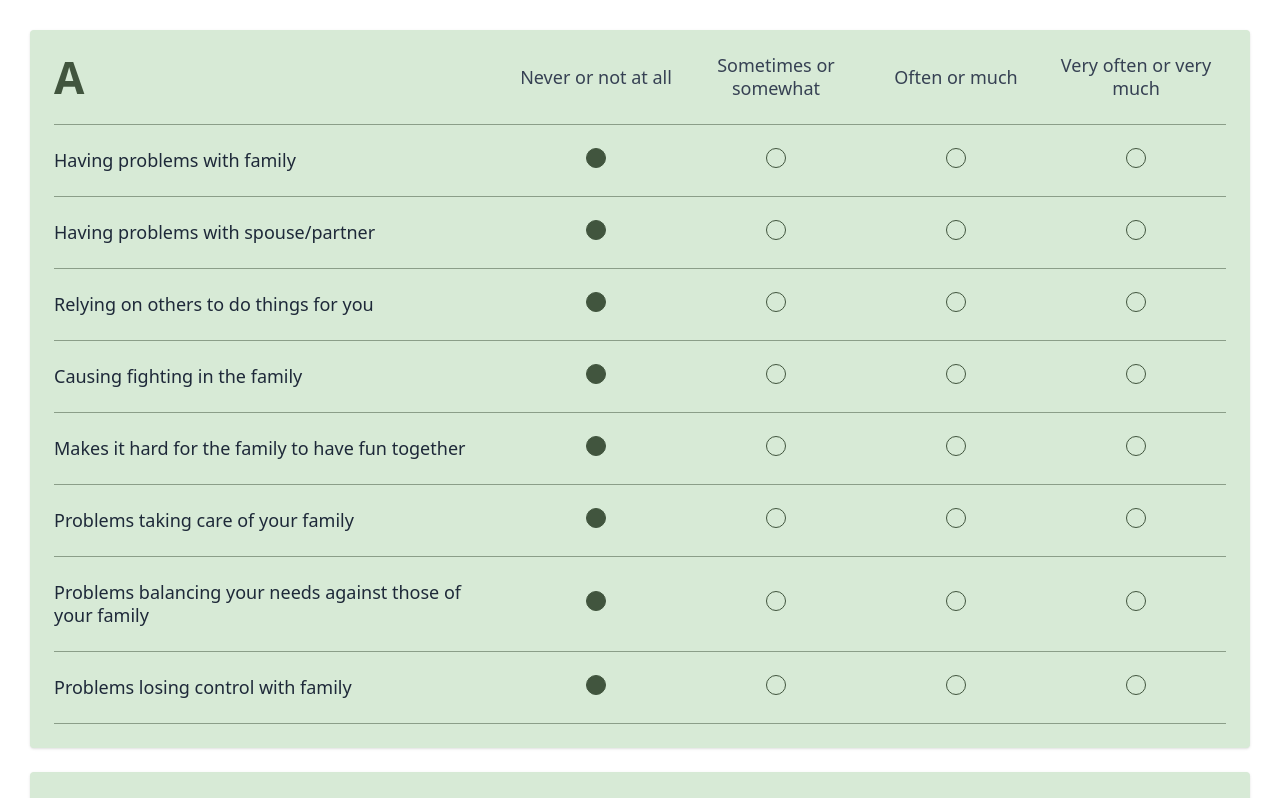
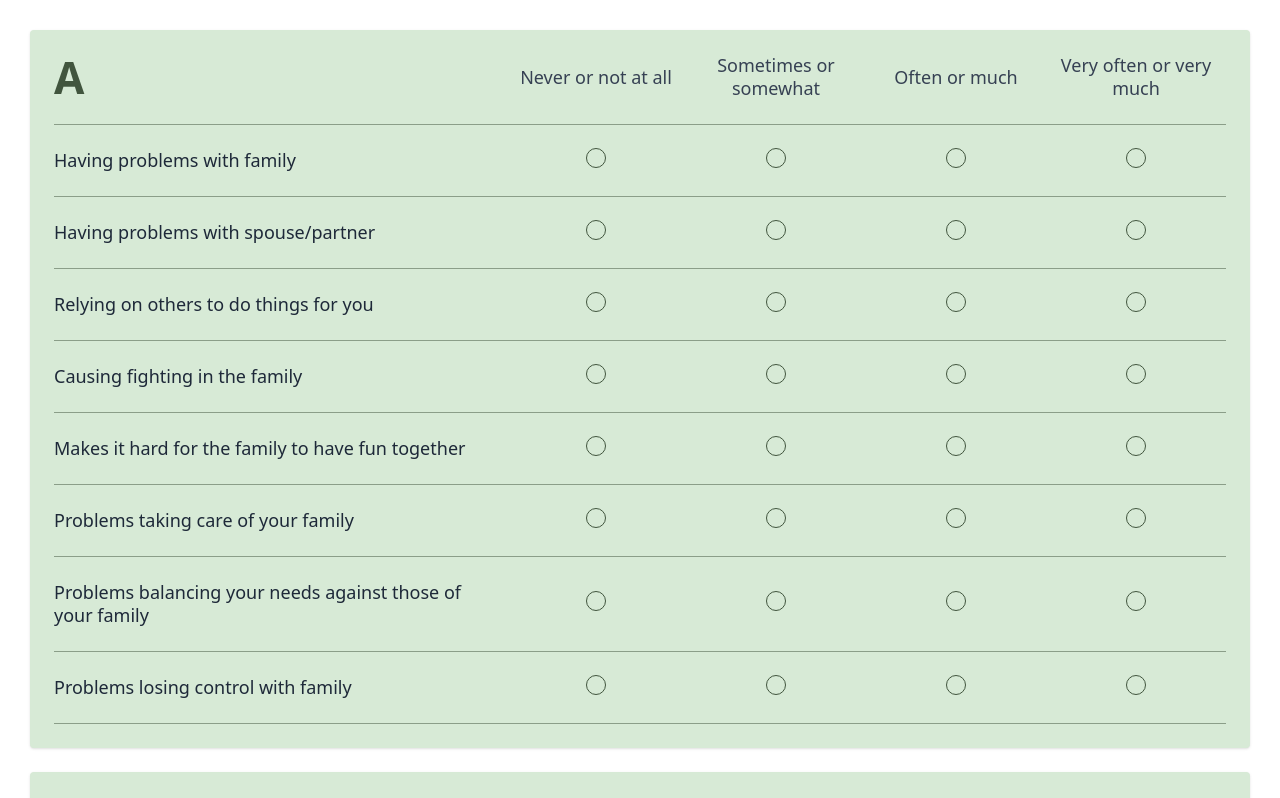
Before and after one commit to rafaelspiljak/benefida, a React (Vite) app: page / in a window 1280 px wide. Shown: the top 798 px of the page. Built offline with nearby package versions, Linux system fonts and the light colour scheme.

Commit message:
feat: with privacy policy

```diff
--- a/src/FamilyImpactSection.jsx
+++ b/src/FamilyImpactSection.jsx
@@ -160,151 +160,200 @@ const sections = [
 
 const storeImagesPaths = {
   Bljesak: [
-    "/Bljesak/Bljesak-1-RGB.png",
-    "/Bljesak/Bljesak-2-RGB.png",
-    "/Bljesak/Bljesak-3-RGB.png",
-    "/Bljesak/Bljesak-4-RGB.png",
-    "/Bljesak/Bljesak-5-RGB.png",
-    "/Bljesak/Bljesak-6-RGB.png",
+    // "/Bljesak/Bljesak-1-RGB.png",
+    "https://cdn.prod.website-files.com/686ba13e73f8f7c44bdaf84e/686be814b79ddf87c2a5b847_Bljesak-1-RGB.png",
+    // "/Bljesak/Bljesak-2-RGB.png",
+    "https://cdn.prod.website-files.com/686ba13e73f8f7c44bdaf84e/686be81307af92835590aad3_Bljesak-2-RGB.png",
+    // "/Bljesak/Bljesak-3-RGB.png",
+    "https://cdn.prod.website-files.com/686ba13e73f8f7c44bdaf84e/686be813388adaa63bb3d1a9_Bljesak-3-RGB.png",
+    // "/Bljesak/Bljesak-4-RGB.png",
+    "https://cdn.prod.website-files.com/686ba13e73f8f7c44bdaf84e/686be8139bf8de045c1b744d_Bljesak-4-RGB.png",
+    // "/Bljesak/Bljesak-5-RGB.png",
+    "https://cdn.prod.website-files.com/686ba13e73f8f7c44bdaf84e/686be814b79ddf87c2a5b819_Bljesak-5-RGB.png",
+    // "/Bljesak/Bljesak-6-RGB.png",
+    "https://cdn.prod.website-files.com/686ba13e73f8f7c44bdaf84e/686be813ede9de9362ba5782_Bljesak-6-RGB.png",
   ],
   Kapljica: [
-    "/Kapljica/Kapljica-1-RGB.png",
-    "/Kapljica/Kapljica-2-RGB.png",
-    "/Kapljica/Kapljica-3-RGB.png",
-    "/Kapljica/Kapljica-4-RGB.png",
-    "/Kapljica/Kapljica-5-RGB.png",
-    "/Kapljica/Kapljica-6-RGB.png",
+    // "/Kapljica/Kapljica-1-RGB.png",
+    "https://cdn.prod.website-files.com/686ba13e73f8f7c44bdaf84e/686be8d0377cb8e2bd6a63a7_Kapljica-1-RGB.png",
+    // "/Kapljica/Kapljica-2-RGB.png",
+    "https://cdn.prod.website-files.com/686ba13e73f8f7c44bdaf84e/686be8d0407a0caaf974e20b_Kapljica-2-RGB.png",
+    // "/Kapljica/Kapljica-3-RGB.png",
+    "https://cdn.prod.website-files.com/686ba13e73f8f7c44bdaf84e/686be8d0201e3909aeb9dd2f_Kapljica-3-RGB.png",
+    // "/Kapljica/Kapljica-4-RGB.png",
+    "https://cdn.prod.website-files.com/686ba13e73f8f7c44bdaf84e/686be8d0377cb8e2bd6a63aa_Kapljica-4-RGB.png",
+    // "/Kapljica/Kapljica-5-RGB.png",
+    "https://cdn.prod.website-files.com/686ba13e73f8f7c44bdaf84e/686be8d09db0f2715843e5b9_Kapljica-5-RGB.png",
+    // "/Kapljica/Kapljica-6-RGB.png",
+    "https://cdn.prod.website-files.com/686ba13e73f8f7c44bdaf84e/686be8d0388adaa63bb474db_Kapljica-6-RGB.png",
   ],
   Obraz: [
-    "/Obraz/Obraz-1-RGB.png",
-    "/Obraz/Obraz-2-RGB.png",
-    "/Obraz/Obraz-3-RGB.png",
-    "/Obraz/Obraz-4-RGB.png",
-    "/Obraz/Obraz-5-RGB.png",
-    "/Obraz/Obraz-6-RGB.png",
+    // "/Obraz/Obraz-1-RGB.png",
+    "https://cdn.prod.website-files.com/686ba13e73f8f7c44bdaf84e/686be93ba841a958a16c720c_Obraz-1-RGB.png",
+    // "/Obraz/Obraz-2-RGB.png",
+    "https://cdn.prod.website-files.com/686ba13e73f8f7c44bdaf84e/686be93b0fb261b3b02fc4f8_Obraz-2-RGB.png",
+    // "/Obraz/Obraz-3-RGB.png",
+    "https://cdn.prod.website-files.com/686ba13e73f8f7c44bdaf84e/686be93bfd3f50248f0926e3_Obraz-3-RGB.png",
+    // "/Obraz/Obraz-4-RGB.png",
+    "https://cdn.prod.website-files.com/686ba13e73f8f7c44bdaf84e/686be93bea4a67ee95fa5fbb_Obraz-4-RGB.png",
+    // "/Obraz/Obraz-5-RGB.png",
+    "https://cdn.prod.website-files.com/686ba13e73f8f7c44bdaf84e/686be93bc7e82c1afb97240d_Obraz-5-RGB.png",
+    // "/Obraz/Obraz-6-RGB.png",
+    "https://cdn.prod.website-files.com/686ba13e73f8f7c44bdaf84e/686be93b407a0caaf975520e_Obraz-6-RGB.png",
   ],
   Oko: [
-    "/Oko/Oko-1-RGB.png",
-    "/Oko/Oko-2-RGB.png",
-    "/Oko/Oko-3-RGB.png",
-    "/Oko/Oko-4-RGB.png",
-    "/Oko/Oko-5-RGB.png",
-    "/Oko/Oko-6-RGB.png",
+    // "/Oko/Oko-1-RGB.png",
+    "https://cdn.prod.website-files.com/686ba13e73f8f7c44bdaf84e/686be9a308d2b9e88b5b2f17_Oko-1-RGB.png",
+    // "/Oko/Oko-2-RGB.png",
+    "https://cdn.prod.website-files.com/686ba13e73f8f7c44bdaf84e/686be9a39f23f7482c4b1d31_Oko-2-RGB.png",
+    // "/Oko/Oko-3-RGB.png",
+    "https://cdn.prod.website-files.com/686ba13e73f8f7c44bdaf84e/686be9a3ec8516e88d669853_Oko-3-RGB.png",
+    // "/Oko/Oko-4-RGB.png",
+    "https://cdn.prod.website-files.com/686ba13e73f8f7c44bdaf84e/686be9a39db0f2715844d650_Oko-4-RGB.png",
+    // "/Oko/Oko-5-RGB.png",
+    "https://cdn.prod.website-files.com/686ba13e73f8f7c44bdaf84e/686be9a31f72d972af0808e1_Oko-5-RGB.png",
+    // "/Oko/Oko-6-RGB.png",
+    "https://cdn.prod.website-files.com/686ba13e73f8f7c44bdaf84e/686be9a321361b79137e1034_Oko-6-RGB.png",
   ],
   Ruka: [
-    "/Ruka/Ruka-1-RGB.png",
-    "/Ruka/Ruka-2-RGB.png",
-    "/Ruka/Ruka-3-RGB.png",
-    "/Ruka/Ruka-4-RGB.png",
-    "/Ruka/Ruka-5-RGB.png",
-    "/Ruka/Ruka-6-RGB.png",
+    // "/Ruka/Ruka-1-RGB.png",
+    "https://cdn.prod.website-files.com/686ba13e73f8f7c44bdaf84e/686be9f89bf8de045c1d75de_Ruka-1-RGB.png",
+    // "/Ruka/Ruka-2-RGB.png",
+    "https://cdn.prod.website-files.com/686ba13e73f8f7c44bdaf84e/686be9f8b6cb53752d148748_Ruka-2-RGB.png",
+    // "/Ruka/Ruka-3-RGB.png",
+    "https://cdn.prod.website-files.com/686ba13e73f8f7c44bdaf84e/686be9f825f938614b65bd9a_Ruka-3-RGB.png",
+    // "/Ruka/Ruka-4-RGB.png",
+    "https://cdn.prod.website-files.com/686ba13e73f8f7c44bdaf84e/686be9f80f56c4a8c6336199_Ruka-4-RGB.png",
+    // "/Ruka/Ruka-5-RGB.png",
+    "https://cdn.prod.website-files.com/686ba13e73f8f7c44bdaf84e/686be9f8f91f06a9fbd697cf_Ruka-5-RGB.png",
+    // "/Ruka/Ruka-6-RGB.png",
+    "https://cdn.prod.website-files.com/686ba13e73f8f7c44bdaf84e/686be9f8b4c412539d43a4e0_Ruka-6-RGB.png",
   ],
   Usta: [
-    "/Usta/Usta-1-RGB.png",
-    "/Usta/Usta-2-RGB.png",
-    "/Usta/Usta-3-RGB.png",
-    "/Usta/Usta-4-RGB.png",
-    "/Usta/Usta-5-RGB.png",
-    "/Usta/Usta-6-RGB.png",
+    // "/Usta/Usta-1-RGB.png",
+    "https://cdn.prod.website-files.com/686ba13e73f8f7c44bdaf84e/686bea47b7d5324a7847f077_Usta-1-RGB.png",
+    // "/Usta/Usta-2-RGB.png",
+    "https://cdn.prod.website-files.com/686ba13e73f8f7c44bdaf84e/686bea470e346edc93520110_Usta-2-RGB.png",
+    // "/Usta/Usta-3-RGB.png",
+    "https://cdn.prod.website-files.com/686ba13e73f8f7c44bdaf84e/686bea47388adaa63bb5f050_Usta-3-RGB.png",
+    // "/Usta/Usta-4-RGB.png",
+    "https://cdn.prod.website-files.com/686ba13e73f8f7c44bdaf84e/686bea47716d4165d64df869_Usta-4-RGB.png",
+    // "/Usta/Usta-5-RGB.png",
+    "https://cdn.prod.website-files.com/686ba13e73f8f7c44bdaf84e/686bea4737b6e104cdbf5c28_Usta-5-RGB.png",
+    // "/Usta/Usta-6-RGB.png",
+    "https://cdn.prod.website-files.com/686ba13e73f8f7c44bdaf84e/686bea47263dce9600d25e59_Usta-6-RGB.png",
   ],
 };
 
 export default function FamilyImpactSection() {
   const [responses, setResponses] = useState({
     A: {
-      0: 0,
-      1: 0,
-      2: 0,
-      3: 0,
-      4: 0,
-      5: 0,
-      6: 0,
-      7: 0,
+      0: undefined,
+      1: undefined,
+      2: undefined,
+      3: undefined,
+      4: undefined,
+      5: undefined,
+      6: undefined,
+      7: undefined,
     },
     B: {
-      0: 2,
-      1: 2,
-      2: 2,
-      3: 2,
-      4: 2,
-      5: 2,
-      6: 2,
-      7: 2,
-      8: 2,
-      9: 2,
-      10: 2,
+      0: undefined,
+      1: undefined,
+      2: undefined,
+      3: undefined,
+      4: undefined,
+      5: undefined,
+      6: undefined,
+      7: undefined,
+      8: undefined,
+      9: undefined,
+      10: undefined,
     },
     C: {
-      0: 1,
-      1: 1,
-      2: 1,
-      3: 1,
-      4: 1,
-      5: 1,
-      6: 1,
-      7: 1,
-      8: 1,
-      9: 1,
+      0: undefined,
+      1: undefined,
+      2: undefined,
+      3: undefined,
+      4: undefined,
+      5: undefined,
+      6: undefined,
+      7: undefined,
+      8: undefined,
+      9: undefined,
     },
     D: {
-      0: 1,
-      1: 1,
-      2: 1,
-      3: 1,
-      4: 1,
-      5: 1,
-      6: 1,
-      7: 1,
-      8: 1,
-      9: 1,
-      10: 1,
-      11: 1,
+      0: undefined,
+      1: undefined,
+      2: undefined,
+      3: undefined,
+      4: undefined,
+      5: undefined,
+      6: undefined,
+      7: undefined,
+      8: undefined,
+      9: undefined,
+      10: undefined,
+      11: undefined,
     },
     E: {
-      0: 3,
-      1: 3,
-      2: 3,
-      3: 3,
-      4: 3,
+      0: undefined,
+      1: undefined,
+      2: undefined,
+      3: undefined,
+      4: undefined,
     },
     F: {
-      0: 2,
-      1: 2,
-      2: 2,
-      3: 2,
-      4: 2,
-      5: 2,
-      6: 2,
-      7: 2,
-      8: 2,
+      0: undefined,
+      1: undefined,
+      2: undefined,
+      3: undefined,
+      4: undefined,
+      5: undefined,
+      6: undefined,
+      7: undefined,
+      8: undefined,
     },
     G: {
-      0: 2,
-      1: 2,
-      2: 2,
-      3: 2,
-      4: 2,
-      5: 2,
-      6: 2,
-      7: 2,
-      8: 2,
-      9: 2,
-      10: 2,
-      11: 2,
-      12: 2,
-      13: 2,
+      0: undefined,
+      1: undefined,
+      2: undefined,
+      3: undefined,
+      4: undefined,
+      5: undefined,
+      6: undefined,
+      7: undefined,
+      8: undefined,
+      9: undefined,
+      10: undefined,
+      11: undefined,
+      12: undefined,
+      13: undefined,
     },
   });
   const canvasRef = useRef(null);
 
   const [submitted, setSubmitted] = useState(false);
   const [agreed, setAgreed] = useState(false);
+  const [buttonDisabled, setButtonDisabled] = useState(true);
 
   const handleChange = useCallback((sectionIdx, qIdx, value) => {
-    setResponses((prev) => ({
-      ...prev,
-      [sectionIdx]: { ...prev[sectionIdx], [qIdx]: value },
-    }));
+    setResponses((prev) => {
+      const newState = {
+        ...prev,
+        [sectionIdx]: { ...prev[sectionIdx], [qIdx]: value },
+      };
+      const shouldBeDisabled = Object.keys(newState).reduce((pr, cu) => {
+        return (
+          pr ||
+          Object.keys(cu).reduce((prev, curr) => {
+            return prev || newState[cu][curr] === undefined;
+          }, false)
+        );
+      }, false);
+      setButtonDisabled(shouldBeDisabled);
+      return newState;
+    });
   }, []);
 
   return (
@@ -319,7 +368,39 @@ export default function FamilyImpactSection() {
               handleChange={handleChange}
             />
           ))}
-          <div>
+          <div className="flex flex-col items-center mt-8">
+            <div className="flex items-center mb-6">
+              <label class="relative inline-block h-[18px] w-[18px]">
+                <input
+                  id="privacy-policy"
+                  className="peer appearance-none h-[18px] w-[18px] rounded-[4px] border border-[#D7EAD6] bg-transparent checked:bg-[#D7EAD6]"
+                  checked={agreed}
+                  onChange={(e) => {
+                    setAgreed(e.target.checked);
+                  }}
+                  type="checkbox"
+                ></input>
+                <svg
+                  class="absolute left-0 top-0 h-[18px] w-[18px] hidden peer-checked:block pointer-events-none"
+                  viewBox="0 0 17 16"
+                  fill="none"
+                  xmlns="http://www.w3.org/2000/svg"
+                >
+                  <path
+                    d="M13.2355 3.96993C13.3037 3.9003 13.3852 3.84498 13.4751 3.80722C13.565 3.76945 13.6615 3.75 13.759 3.75C13.8565 3.75 13.953 3.76945 14.0429 3.80722C14.1328 3.84498 14.2142 3.9003 14.2825 3.96993C14.5685 4.25893 14.5725 4.72593 14.2925 5.01993L8.37949 12.0099C8.31236 12.0837 8.23089 12.1429 8.14007 12.1841C8.04925 12.2252 7.95099 12.2474 7.8513 12.2493C7.75161 12.2511 7.65258 12.2327 7.56028 12.1949C7.46798 12.1572 7.38435 12.1011 7.31449 12.0299L3.71649 8.38393C3.57773 8.24242 3.5 8.05213 3.5 7.85393C3.5 7.65574 3.57773 7.46545 3.71649 7.32393C3.78474 7.2543 3.86619 7.19898 3.95608 7.16122C4.04597 7.12345 4.14249 7.104 4.23999 7.104C4.33749 7.104 4.43401 7.12345 4.5239 7.16122C4.61379 7.19898 4.69525 7.2543 4.76349 7.32393L7.81549 10.4169L13.2155 3.99193L13.2355 3.96993Z"
+                    fill="#41553E"
+                  />
+                </svg>
+              </label>
+
+              <label
+                htmlFor="privacy-policy"
+                className="text-[#D7EAD6] ml-2 leading-[18px] tracking-[1.5%]"
+              >
+                I have read and agree to the{" "}
+                <a href="/privacy-policy">Privacy Policy.</a>
+              </label>
+            </div>
             <button
               className="rounded-full bg-[#D7EAD6] text-[18px] font-medium flex gap-2 items-center justify-between py-3 px-4 text-[#41553E] cursor-pointer disabled:opacity-50 disabled:cursor-not-allowed focus:outline-none outline-none hover:outline-none"
               onClick={async (e) => {
@@ -327,7 +408,10 @@ export default function FamilyImpactSection() {
                 const levels = {};
 
                 // 1. build a flat list of image paths in draw order
-                const imagePaths = ["/Glava/Glava-RGB.png"];
+                const imagePaths = [
+                  // "/Glava/Glava-RGB.png"
+                  "https://cdn.prod.website-files.com/686ba13e73f8f7c44bdaf84e/686be89a32b4e100baee2d74_Glava-RGB.png",
+                ];
 
                 sections.forEach((section) => {
                   const sum = Object.values(
@@ -355,11 +439,10 @@ export default function FamilyImpactSection() {
                   });
                 });
 
-                console.log(imagePaths);
+                // console.log(imagePaths);
                 // 2. load them all together
-                const loadedImages = await Promise.all(
-                  imagePaths.map(loadImage)
-                );
+                const loadedImages = [];
+                await Promise.all(imagePaths.map(loadImage));
 
                 // 3. draw once, in order
                 const canvas = canvasRef.current;
@@ -374,11 +457,9 @@ export default function FamilyImpactSection() {
                 const link = document.getElementById("download-portrait");
                 link.download = "layered.png";
                 link.href = canvas.toDataURL("image/png");
-                // link.click();
-                console.log(levels);
                 setSubmitted(true);
               }}
-              disabled={false}
+              disabled={buttonDisabled || !agreed}
             >
               Generate your portrait
               <svg
--- a/src/index.css
+++ b/src/index.css
@@ -50,7 +50,7 @@ button:focus-visible {
     background-color: #ffffff;
   }
   a:hover {
-    color: #747bff;
+    /* color: #747bff; */
   }
   button {
     background-color: #f9f9f9;
```
Also changed, not shown: 3 other files (tests, documents, lock files or other folders).
